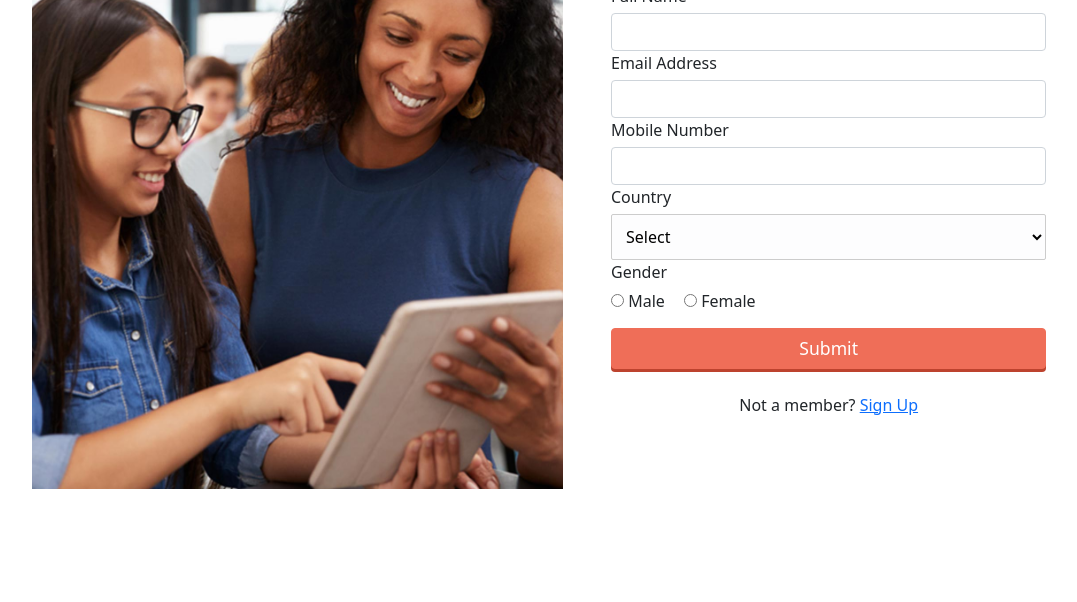
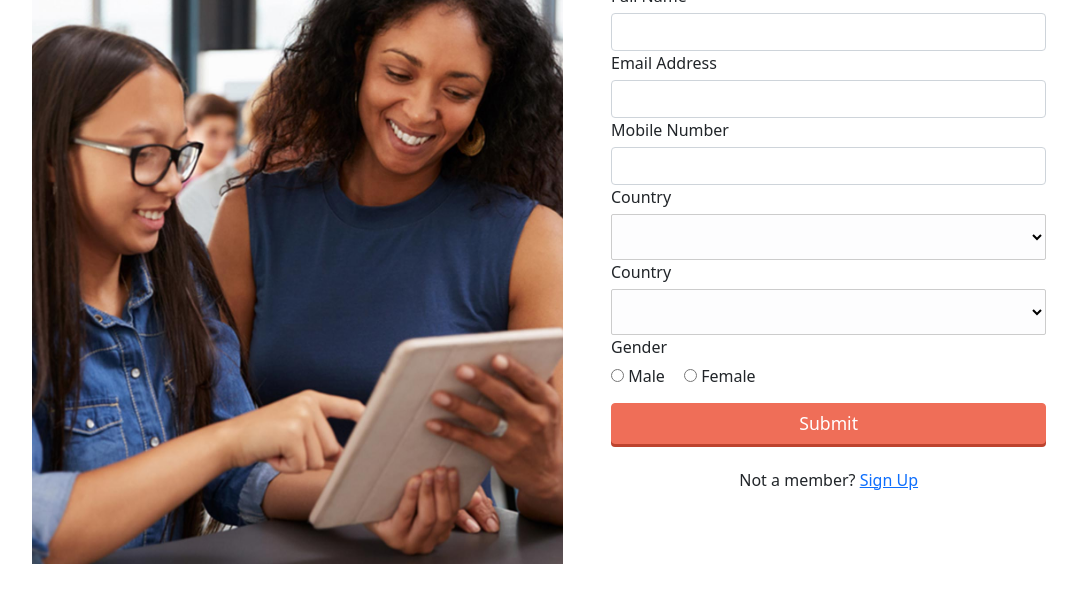
Before and after one commit to njfaiaz/Login-From, a plain HTML site: page Login 01/Registration Form Validation/Project Folder Template/index.html in a window 1280 px wide. Shown: the part 110-712 px from the top of the page, without its empty margins (77-1154 px from the left). Drawn offline with nearby package versions, Linux system fonts and the light colour scheme.

Commit message:
Full Complite Validation

```diff
--- a/Login 01/Registration Form Validation/Project Folder Template/index.html
+++ b/Login 01/Registration Form Validation/Project Folder Template/index.html
@@ -42,10 +42,12 @@
                     <div class="form-group">
                         <label>Country</label>
                         <select name="country" id="country">
-                            <option>Select</option>
-                            <option>London</option>
-                            <option>India</option>
-                            <option>America</option>
+                        </select>
+                        <div class="error" id="countryErr"></div>
+                    </div>
+                    <div class="form-group">
+                        <label>Country</label>
+                        <select name="country" id="city">
                         </select>
                         <div class="error" id="countryErr"></div>
                     </div>
--- a/Login 01/Registration Form Validation/Project Folder Template/js/main.js
+++ b/Login 01/Registration Form Validation/Project Folder Template/js/main.js
@@ -116,3 +116,37 @@ function validateForm() {
        return false;
     }
 };
+
+
+// Dropdown option =============================================
+function ddlpopulate(ddl, arr) {
+    ddl.options.length = 0;
+
+    iteropt = document.createElement('option');
+    iteropt.innerHTML = iteropt.value = '';
+    ddl.appendChild(iteropt);
+
+    for (i=0; i<arr.length; i++) {
+        iteropt = document.createElement('option');
+        iteropt.innerHTML = iteropt.value = arr[i]; //.text
+        ddl.appendChild(iteropt);
+    }
+}
+
+function ddlcascade(upper, lower, ht) {
+  objUpper = document.getElementById(upper);
+  objLower = document.getElementById(lower);
+  if (objUpper.options.length == 0) {
+    ddlpopulate(objUpper, Object.keys(ht));
+  }
+  objUpper.onchange = function() {
+    ddlpopulate(objLower, ht[objUpper.value]);
+  }
+}
+
+
+//If using jQuery, use $(document).ready, or find and call other onload handlers
+window.onload = function() {
+  select = { 'nose' : ['N-X', 'N-L', 'N-M', 'N-S'], 'lips' : ['L-STD'], 'ear': ['E-L', 'E-S'] };
+  ddlcascade('country', 'city', select);
+}
```
